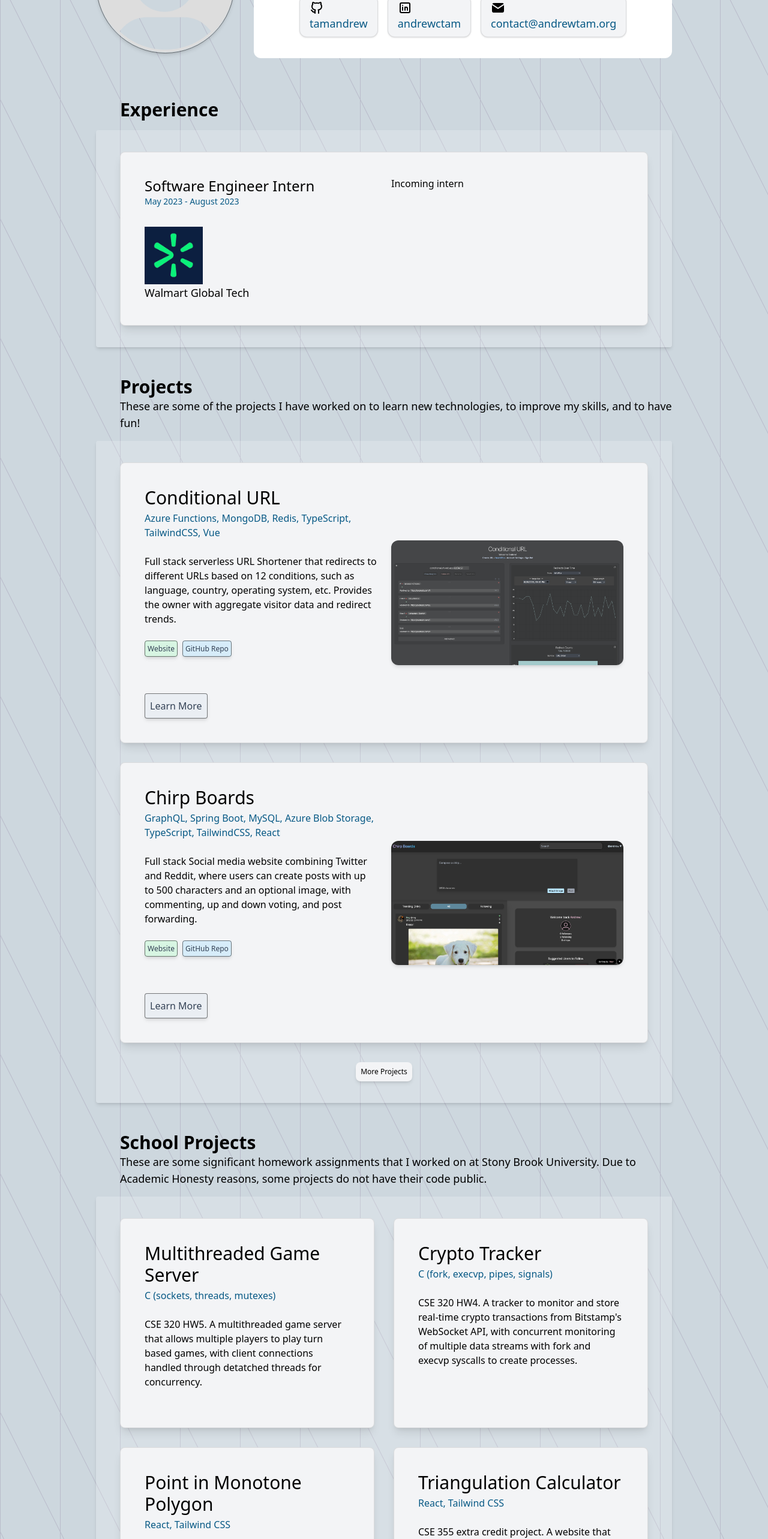
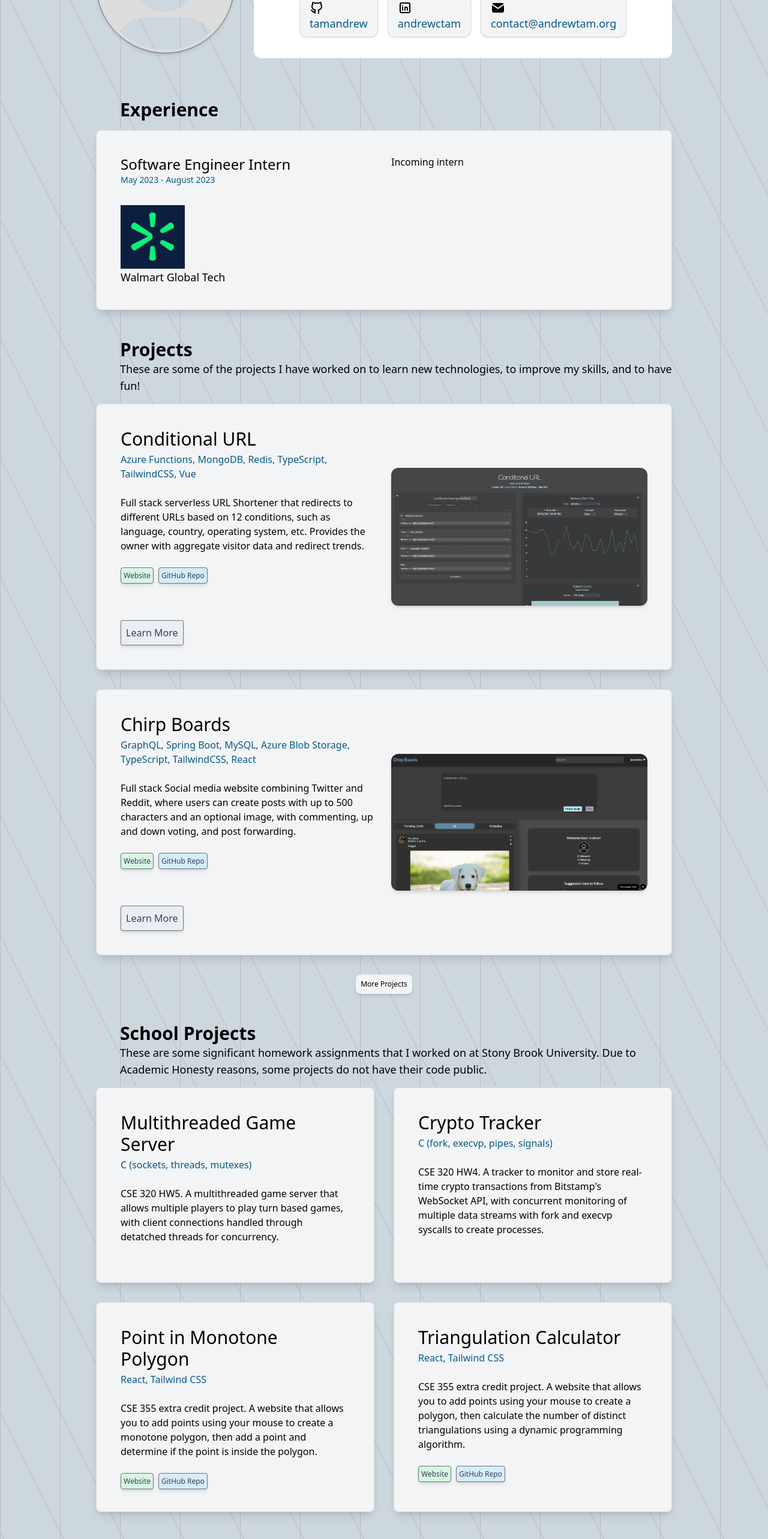
Before and after one commit to andrewctam/andrewctam.github.io, a Next.js app: page / in a window 1280 px wide. Shown: the part 234-2800 px from the top of the page at 60% size. Built offline with nearby package versions, Linux system fonts and the light colour scheme.

Commit message:
Make Block opacity and padding optional

```diff
--- a/components/Block.tsx
+++ b/components/Block.tsx
@@ -3,6 +3,7 @@ type BlockProps = {
     heading: string
     caption?: string,
     opacity?: string
+    padding?: boolean
 }
 const Block = (props: BlockProps) => {
     return (
@@ -18,8 +19,10 @@ const Block = (props: BlockProps) => {
             : null}
 
             <div
-                className = "shadow-md mt-4 rounded px-4 py-2 md:px-10 md:py-5"
-                style = {{backgroundColor: `rgba(255, 255, 255, ${props.opacity ?? "1"})`}}
+                className = {`mt-4 rounded ${props.padding ? "px-4 py-2 md:px-10 md:py-5" : ""} ${props.opacity !== "0" ? "shadow-md" : ""}`}
+                style = {{
+                    backgroundColor: `rgba(255, 255, 255, ${props.opacity ?? "1"})`,
+                }}
             >
                 {props.children}
             </div>
--- a/components/ProjectPage.tsx
+++ b/components/ProjectPage.tsx
@@ -30,7 +30,7 @@ const ProjectPage = (props: ProjectPageProps) => {
                 Back
             </button>
 
-            <Block heading={props.title} >
+            <Block heading={props.title} padding={true}>
                 <div className = "mb-8">
                     {props.description}
                 </div>
@@ -38,11 +38,11 @@ const ProjectPage = (props: ProjectPageProps) => {
                 {props.children}
             </Block>
 
-            <Block heading="Technologies" >
+            <Block heading="Technologies" padding={true}>
                 {props.technologies}
             </Block>
 
-            <Block heading="Links">
+            <Block heading="Links" padding={true}>
                 <div>
                     {"GitHub Repo: "}
                     <a href = {props.githubLink} target = "_blank" rel = "noreferrer" className = "text-sky-600">
@@ -58,7 +58,7 @@ const ProjectPage = (props: ProjectPageProps) => {
             </Block>
 
 
-            <Block heading={`Recent Commit on ${props.recentCommit.date}`}>
+            <Block heading={`Recent Commit on ${props.recentCommit.date}`} padding={true}>
                 {"Commit "}
                 <a href = {`${props.githubLink}/commit/${props.recentCommit.sha}`}
                     target = "_blank"
@@ -78,7 +78,7 @@ const ProjectPage = (props: ProjectPageProps) => {
             </Block>
 
             {props.images.length > 0 ?
-                <Block heading="Images" opacity="0.2">
+                <Block heading="Images" opacity="0" padding={false}>
                     {props.images.map((image, index) => {
                         return (
                             <div key={`image ${index}`} className = "my-8">
--- a/pages/index.tsx
+++ b/pages/index.tsx
@@ -70,7 +70,7 @@ const Home = () => {
         </div>
 
 
-        <Block heading="Experience" opacity="0.2">
+        <Block heading="Experience" opacity="0" padding={false}>
             <div className="w-full my-4 grid grid-cols-1 gap-8">
                 <ExperienceBox
                     role="Software Engineer Intern"
@@ -89,7 +89,8 @@ const Home = () => {
         <Block
             heading="Projects"
             caption="These are some of the projects I have worked on to learn new technologies, to improve my skills, and to have fun!"
-            opacity="0.2"
+            opacity="0"
+            padding={false}
         >
             <div className="w-full my-4 grid grid-cols-1 gap-8">
                 <ProjectBox
@@ -174,7 +175,8 @@ const Home = () => {
         <Block
             heading="School Projects"
             caption="These are some significant homework assignments that I worked on at Stony Brook University. Due to Academic Honesty reasons, some projects do not have their code public."
-            opacity="0.2"
+            opacity="0"
+            padding={false}
         >
             <div className = "grid grid-cols-1 my-4 md:grid-cols-2 gap-8">
                 <SmallProjectBox
--- a/pages/projects/chirpboards.tsx
+++ b/pages/projects/chirpboards.tsx
@@ -38,19 +38,19 @@ const ChirpBoardsPage = (props: PageProps) => {
             recentCommit={props.recentCommit}
         >
             <ul className="list-disc ml-4">
-                <li>Users can create an account and log in to interact with other users.</li>
+                <li>Users create an account with a unique username and log in to interact with other users.</li>
                 <li>Users can pick a display name (defaults to username), a user color that is seen on certain elements of the site (defaults to a randomly picked color), and a profile picture (if no profile picture is picked, a default one is used)</li>
                 <li>Chirps can be created up to 500 characters long, and attached with an optional image, which are stored in Azure Blob Storage</li>
                     <ul className="list-disc ml-6">
                         <li>Chirps can be edited or deleted by the user who created them. Edited chirps are marked with an edited tag.</li>
-                        <li>Rechirping: Chirps can be rechirped, which will show on a user's profile page feed and on the Following feed</li>
+                        <li>Rechirping: Chirps can be rechirped, which will show on profile page feeds and on the Following feed</li>
                         <li>Following: Users can follow other users to see their posts on their Following feed on the home page</li>
-                        <li>Pinning: One chirp can be pinned on a user's profile feed, which will always show up at the top of the feed</li>
+                        <li>Pinning: Users can pin one chirp or rechirp at the top of their profile feed</li>
                     </ul>
                 <li>Chirps can be opened into a separate page where it shows</li>
                     <ul className="list-disc ml-6">
                         <li>Voting: Upvotes increase the score by 1, and downvotes decrease the score by 1. Popular chirps with the highest scores in the past 24 hours are shown on the Trending Feed on the home page</li>
-                        <li>Commenting: Chirps can be commented on, where each comment is itself a post which makes chirps and comments (and their comments) a recursive structure. Comments can not have images, but also have no character limit</li>
+                        <li>Commenting: Chirps can be commented on, where each comment is itself a post which makes chirps, comments (and comments on comments) a recursive structure. Comments can not have images, but also have no character limit</li>
                     </ul>
             </ul>
 
```
